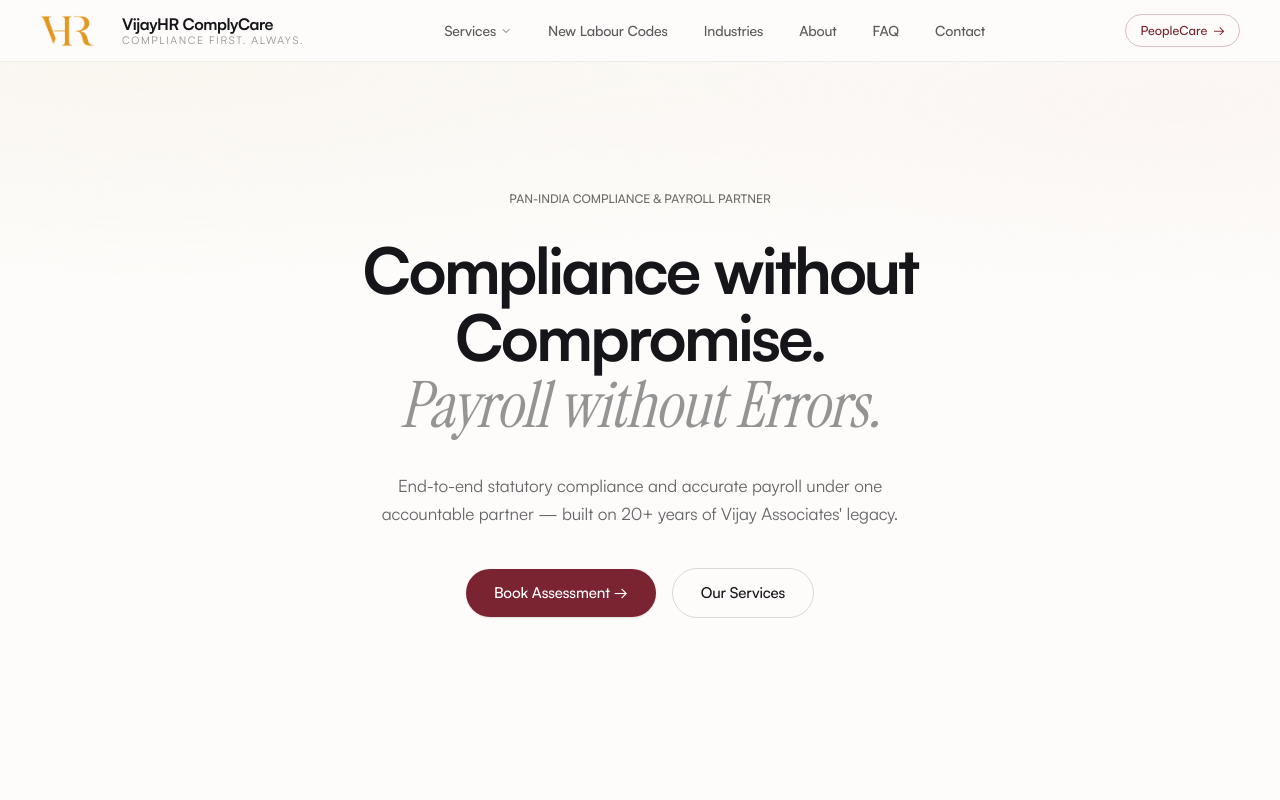
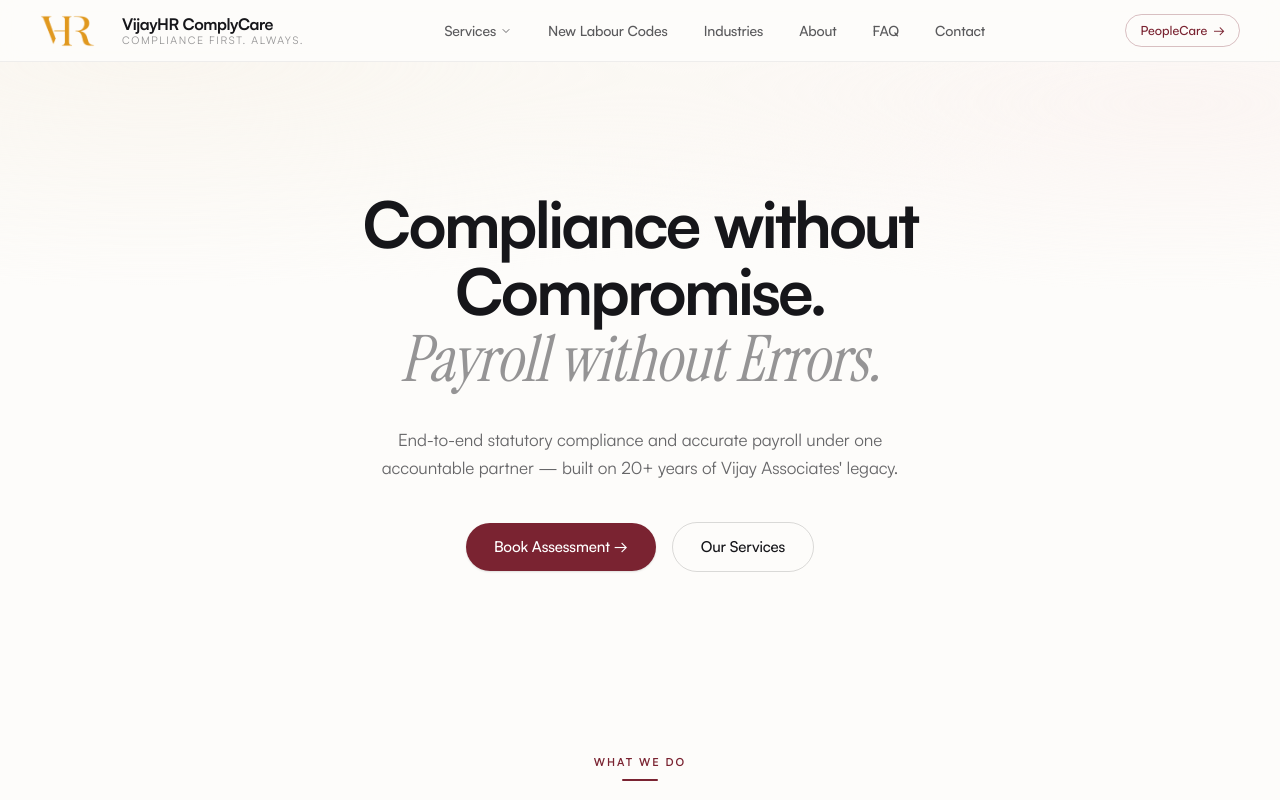
Before and after one commit to Azhwin05/VijayHR, a Next.js app: page /complycare in a window 1280 px wide. Shown: the top 800 px of the page. Built offline with nearby package versions, Linux system fonts and the light colour scheme.

Commit message:
Remove hero label text on ComplyCare home page

```diff
--- a/app/complycare/page.tsx
+++ b/app/complycare/page.tsx
@@ -33,7 +33,6 @@ export default function ComplyCareHome() {
   return (
     <main>
       <Hero
-        label="Pan-India Compliance & Payroll Partner"
         heading="Compliance without Compromise."
         emphasis="Payroll without Errors."
         sub="End-to-end statutory compliance and accurate payroll under one accountable partner — built on 20+ years of Vijay Associates' legacy."
--- a/components/sections/Hero.tsx
+++ b/components/sections/Hero.tsx
@@ -16,7 +16,7 @@ export default function Hero({
   image,
   center = false,
 }: {
-  label: string;
+  label?: string;
   heading: string;
   emphasis: string;
   sub: string;
@@ -67,9 +67,11 @@ export default function Hero({
 
       <div className={`relative z-10 mx-auto max-w-[1280px] px-6 pb-20 pt-24 sm:px-10 sm:pt-32 ${centered ? "text-center" : ""}`}>
         <div className={image ? "lg:max-w-[480px] xl:max-w-[560px]" : ""}>
-          <Reveal as="p" className="mb-7 text-[12px] font-medium uppercase tracking-[0.18em] text-muted">
-            {label}
-          </Reveal>
+          {label && (
+            <Reveal as="p" className="mb-7 text-[12px] font-medium uppercase tracking-[0.18em] text-muted">
+              {label}
+            </Reveal>
+          )}
 
           <Reveal delay={0.08}>
             <h1 className={`text-[40px] leading-[1.03] text-ink sm:text-[64px] ${centered ? "mx-auto max-w-3xl" : "max-w-4xl"}`}>
```
